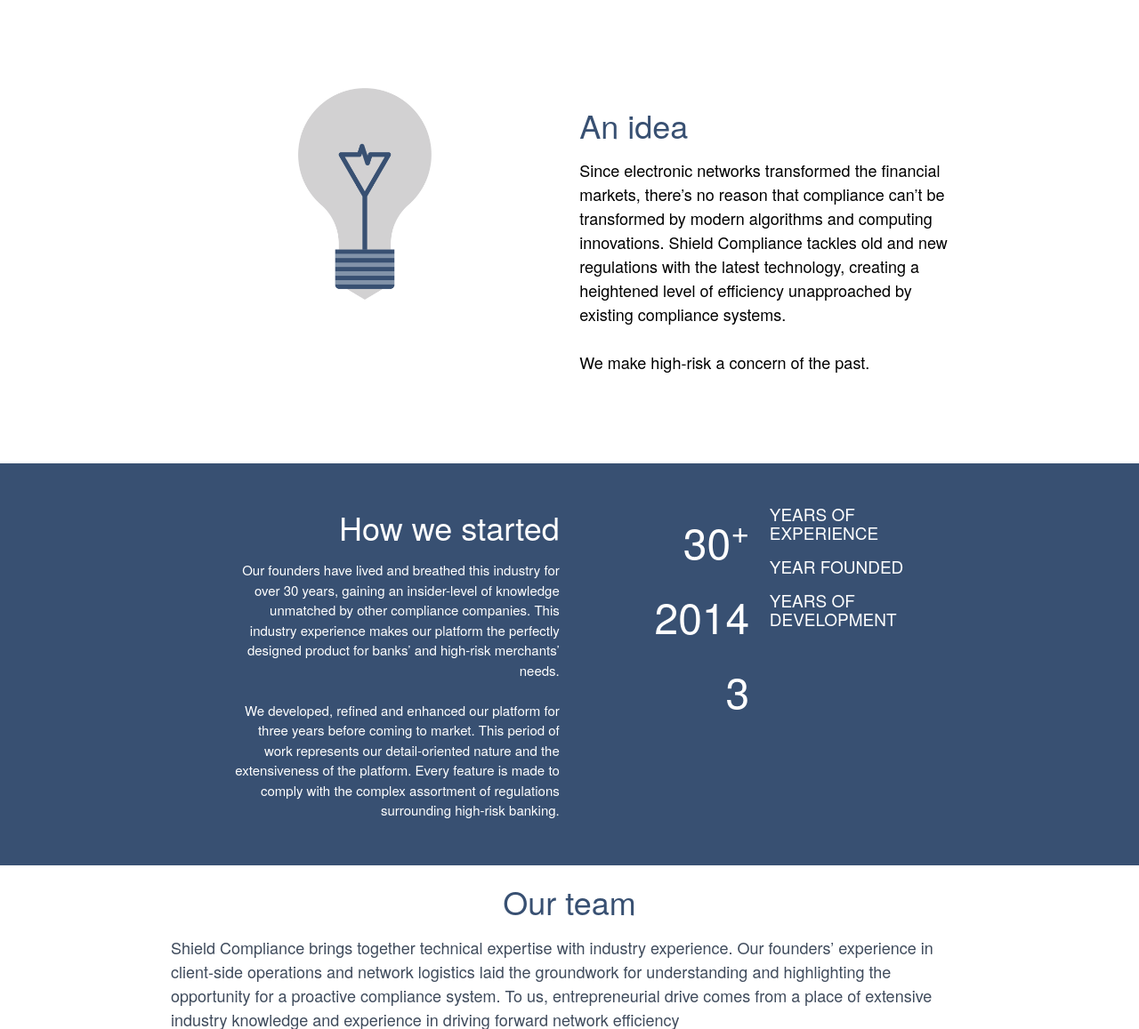
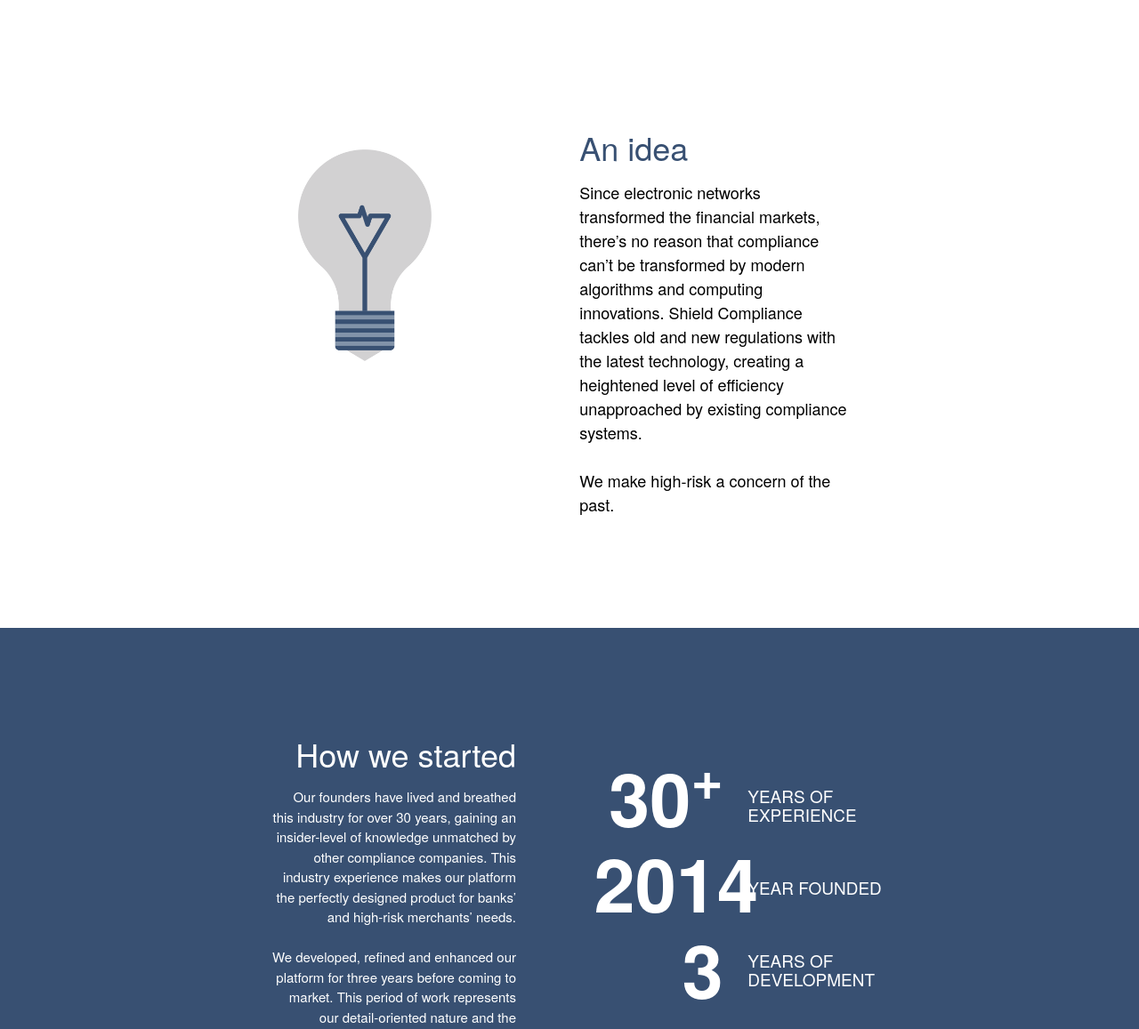
Before and after one commit to bribenn/sc, a Django app: page /about in a window 1280 px wide. Shown: the part 517-1674 px from the top of the page at 89% size. Run offline with Django 3.2, Linux system fonts and the light colour scheme; style sheets or scripts are compiled from the project's sources; some libraries are stand-ins or nearby versions.

Commit message:
most css done

```diff
--- a/apps/private/static/private/css/about.css
+++ b/apps/private/static/private/css/about.css
@@ -13,18 +13,24 @@
     margin: 5rem 0 20px 0; }
 
 .lightbulb {
-  margin: 100px 0; }
+  margin: 125px 0; }
   .lightbulb img {
-    width: 150px; }
+    width: 150px;
+    margin-top: 10%; }
   .lightbulb p {
-    color: black; }
+    color: black;
+    width: 69%; }
 
 .start {
   color: white;
-  padding: 30px; }
+  padding: 100px; }
   .start h3, .start p, .start h1 {
     text-align: right;
     color: white; }
+  .start h1 {
+    font-size: 83px;
+    font-weight: bold;
+    margin: 5px; }
   .start p {
     font-size: 15px;
     padding-left: 30px; }
@@ -34,5 +40,34 @@
     text-transform: uppercase; }
   .start sup {
     font-family: HelveticaNeue-Thin, HelveticaNeue-Light, Helvetica Neue Light, HelveticaNeue, sans-serif; }
+  .start .start_story {
+    padding-right: 60px; }
+
+.numbers {
+  margin-top: 40px; }
+  .numbers h4 {
+    padding: 22px 0; }
+
+.col.s3 h4 {
+  font-size: 25px;
+  margin-bottom: 5px; }
+.col.s3 h5 {
+  color: #385072;
+  font-size: 14px;
+  text-transform: uppercase;
+  margin-top: 0px; }
+.col.s3 p {
+  color: black;
+  font-size: 14px; }
+
+.img {
+  background-color: gray;
+  width: 150px;
+  height: 257px; }
+
+.team {
+  padding: 30px 0; }
+  .team .row {
+    padding: 50px 0 0 0; }
 
 /*# sourceMappingURL=about.css.map */
--- a/apps/private/static/private/css/about.scss
+++ b/apps/private/static/private/css/about.scss
@@ -1,5 +1,5 @@
 $font-light: HelveticaNeue-Thin, HelveticaNeue-Light, Helvetica Neue Light, HelveticaNeue, sans-serif;
-
+$shield-logo-blue: #385072;
 
 .background-cover {
 	background-image: url("../img/about-header@3x.png");
@@ -20,21 +20,28 @@
 }
 
 .lightbulb {
-	margin: 100px 0;
+	margin: 125px 0;
 	img {
 		width: 150px;
+		margin-top: 10%;
 	}
 	p {
 		color: black;
+		width: 69%;
 	}
 }
 
 .start {
 	color: white;
-	padding: 30px;
+	padding: 100px;
 	h3, p, h1 {
 		text-align: right;
 		color: white;
+	}
+	h1 {
+		font-size: 83px;
+		font-weight: bold;
+		margin: 5px;
 	}
 	p {
 		font-size: 15px;
@@ -48,4 +55,44 @@
 	sup {
 		font-family: $font-light;
 	}
+	.start_story {
+		padding-right: 60px;
+	}
 }
+
+.numbers {
+	margin-top: 40px;
+	h4 {
+		padding: 22px 0;
+	}
+}
+
+.col.s3 {
+	h4 {
+		font-size: 25px;
+		margin-bottom: 5px;
+	}
+	h5 {
+		color: $shield-logo-blue;
+		font-size: 14px;
+		text-transform: uppercase;
+		margin-top: 0px;
+	}
+	p {
+		color: black;
+		font-size: 14px;
+	}
+}
+
+.img {
+	background-color: gray;
+	width: 150px;
+	height: 257px;
+}
+
+.team {
+	padding: 30px 0;
+	.row {
+		padding: 50px 0 0 0;
+	}
+}
--- a/apps/private/static/private/css/main.scss
+++ b/apps/private/static/private/css/main.scss
@@ -107,3 +107,6 @@
 #private-bar a {
 	color: white;
 }
+
+
+/*Modal Login*/
--- a/apps/private/templates/private/about.html
+++ b/apps/private/templates/private/about.html
@@ -53,14 +53,14 @@
 	</div>
 	<div class="fill start">
 		<div class="row container">
-			<div class="col s6">
+			<div class="col s6 start_story">
 				<h3>How we started</h3>
 				<p>Our founders have lived and breathed this industry for over 30 years, gaining an insider-level of knowledge unmatched by other compliance companies. This industry experience makes our platform the perfectly designed product for banks’ and high-risk merchants’ needs.</p>
 
 				<p></br>We developed, refined and enhanced our platform for three years before coming to market. This period of work represents our detail-oriented nature and the extensiveness of the platform. Every feature is made to comply with the complex assortment of regulations surrounding high-risk banking.
 				</p>
 			</div>
-			<div class="col s6">
+			<div class="col s6 numbers">
 				<div class="col s6">
 					<h1>30<sup>&#43;</sup></h1>
 					<h1>2014</h1>
@@ -77,24 +77,24 @@
 	<div class="container team">
 		<div>
 			<h3 class="center">Our team</h3>
-			<p>Shield Compliance brings together technical expertise with industry experience. Our founders’ experience in client-side operations and network logistics laid the groundwork for understanding and highlighting the opportunity for a proactive compliance system. To us, entrepreneurial drive comes from a place of extensive industry knowledge and experience in driving forward network efficiency</p>
+			<p class="center">Shield Compliance brings together technical expertise with industry experience. Our founders’ experience in client-side operations and network logistics laid the groundwork for understanding and highlighting the opportunity for a proactive compliance system. To us, entrepreneurial drive comes from a place of extensive industry knowledge and experience in driving forward network efficiency</p>
 		</div>
 		<div class="row">
-			<div class="col s6">
+			<div class="col s3 img">
 				<img src="{% static "private/img/noah.png" %}" alt="Noah Carey">
-				<div>
+			</div>
+			<div class="col s3">
 				<h4>Noah Carey</h4>
 				<h5>Co-Founder and CEO</h5>
 				<p>With 30+ years as a manager in Financial Risk, Noah Carey has provided risk management solutions for Wall Street clients including Goldman Sachs, ABN-Amro Bank and the Chicago Mercantile Exchange.</p>
 			</div>
+			<div class="col s3 img">
+				<img src="{% static "private/img/bill.png" %}" alt="Bill Erwin">
 			</div>
-			<div class="col s6">
-				<img src="{% static "private/img/bill.png" %}" alt="Bill Erwin">
-				<div>
+			<div class="col s3">
 				<h4>Bill Erwin</h4>
 				<h5>Founding Partner</h5>
 				<p>Bill Erwin has been in Asset and Risk Management for 30+ years with over 15 years in the largest Fortune 50 insurance companies and investment banks in the world.</p>
-				</div>
 			</div>
 		</div>
 		<div class="row">
--- a/apps/public/static/public/css/home.css
+++ b/apps/public/static/public/css/home.css
@@ -17,9 +17,6 @@
 a.demo_btn_small_white.right {
   margin-right: 260px;
   margin-top: -120px; }
-
-.section_4 img {
-  width: 100%; }
 
 .demo_btn_small_blue {
   border: 1px solid #385072;
@@ -63,7 +60,8 @@
     text-align: right;
     color: #385072; }
   .section_4 img {
-    margin: 20px 0px; }
+    width: 100%;
+    padding: 30px; }
   .section_4 p {
     font-size: 18px;
     padding: 20px 0px; }
```
Also changed, not shown: apps/private/static/private/css/expertise.css (+15 -2 lines), apps/private/static/private/css/expertise.scss (+16 -0 lines), apps/private/templates/private/expertise.html (+4 -5 lines), apps/public/static/public/css/home.scss (+2 -6 lines), apps/public/templates/public/home.html (+19 -19 lines), 3 other files. Lines whose indentation alone changed are shown as unchanged.
